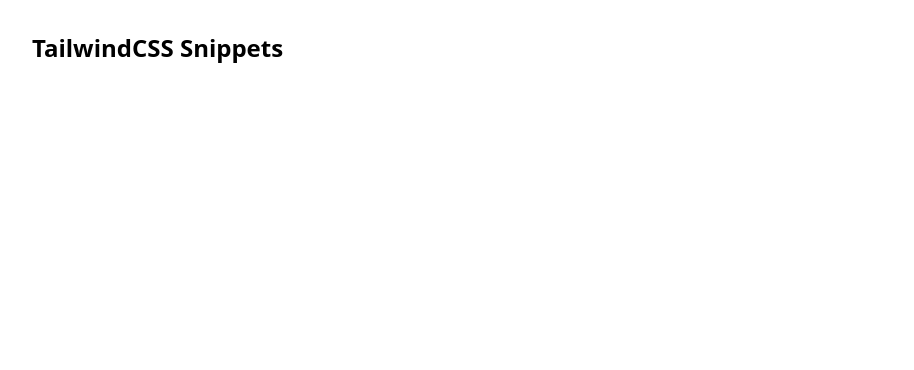
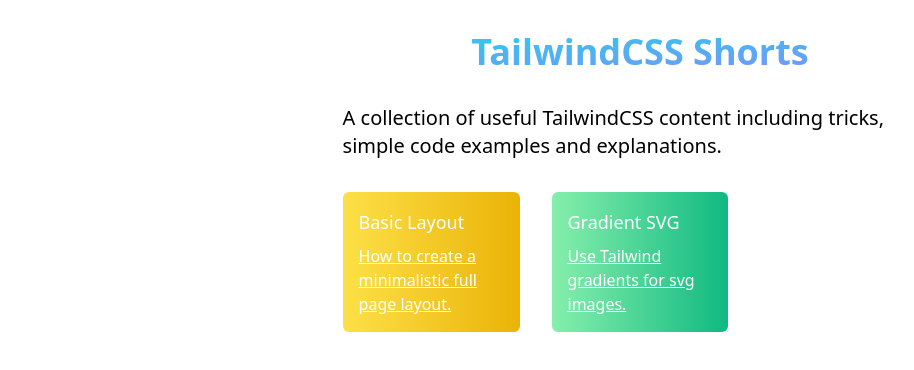
Before and after one commit to alexanderbluhm/tailwindcss-snippets, a Next.js app: page / in a window 1280 px wide. Shown: the top 370 px of the page, without its empty margins (0-914 px from the left). Built offline with nearby package versions, Linux system fonts and the light colour scheme; what @tailwindcss/typography would draw is missing.

Commit message:
Add loading and focus page, refactor index page

```diff
--- a/src/pages/index.tsx
+++ b/src/pages/index.tsx
@@ -1,16 +1,48 @@
-import { BasicLayout } from '@/layouts/BasicLayout'
-import React from 'react'
+import { BasicLayout } from "@/layouts/BasicLayout";
+import React from "react";
+import Link from "next/link";
 
-interface Props {
+interface Props {}
 
-}
+const featuredShorts = [
+  {
+    title: "Basic Layout",
+    slug: "basic-layout",
+    description: "How to create a minimalistic full page layout.",
+  },
+  {
+    title: "Gradient SVG",
+    slug: "gradient-svg",
+    description: "Use Tailwind gradients for svg images.",
+  },
+];
+
+const gradients = [
+    "bg-gradient-to-r from-yellow-300 to-yellow-500",
+    "bg-gradient-to-r from-green-300 to-emerald-500",
+    "bg-gradient-to-br from-blue-400 to-cyan-500",
+]
 
 const Home = (props: Props) => {
-    return (
-        <BasicLayout>
-            <h1 className="text-2xl font-bold">TailwindCSS Snippets</h1>
-        </BasicLayout>
-    )
-}
+  return (
+    <BasicLayout>
+      <div className="max-w-[65ch] mx-auto">
+        <h1 className="text-4xl font-bold text-center bg-clip-text bg-gradient-to-br text-transparent from-cyan-400 to-indigo-400">TailwindCSS Shorts</h1>
+        <h2 className="mt-8 text-xl font-medium">A collection of useful TailwindCSS content including tricks, simple code examples and explanations.</h2>
+      </div>
+      <section aria-labelledby="featured-snippets" className="mt-8 max-w-[65ch] mx-auto grid grid-cols-3 gap-8">
+        <h2 className="sr-only">Featured Shorts</h2>
+        {featuredShorts.map((snippet, i) => (
+          <Link href={`/${snippet.slug}`}>
+            <a className={`${gradients[i]} text-white rounded-md p-4 space-y-2`} key={snippet.slug}>
+              <h3 className="text-lg font-medium">{snippet.title}</h3>
+              <p className="underline">{snippet.description}</p>
+            </a>
+          </Link>
+        ))}
+      </section>
+    </BasicLayout>
+  );
+};
 
-export default Home
+export default Home;
--- a/tailwind.config.js
+++ b/tailwind.config.js
@@ -10,7 +10,7 @@
   ],
   darkMode: false, // or 'media' or 'class'
   theme: {
-    colors: colors,
+    colors: {...colors, "transparent": "transparent"},
     extend: {},
   },
   variants: {
```
Also changed, not shown: src/pages/common-focus.mdx (added, +13 -0 lines), src/pages/loading-spinner.mdx (added, +20 -0 lines).
